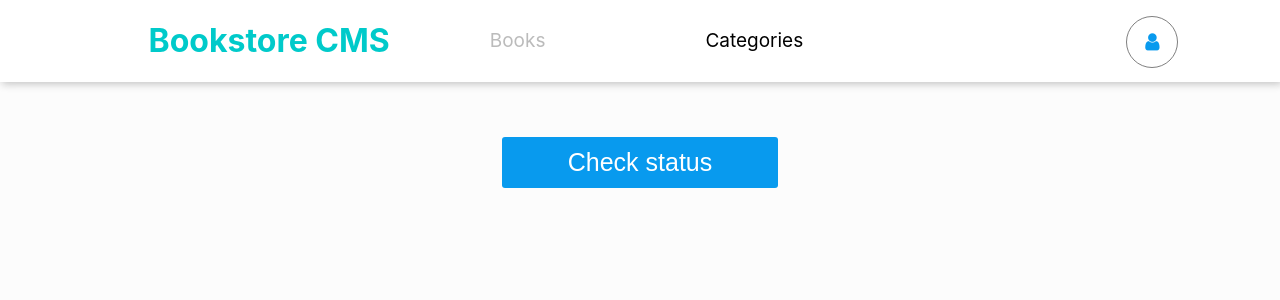
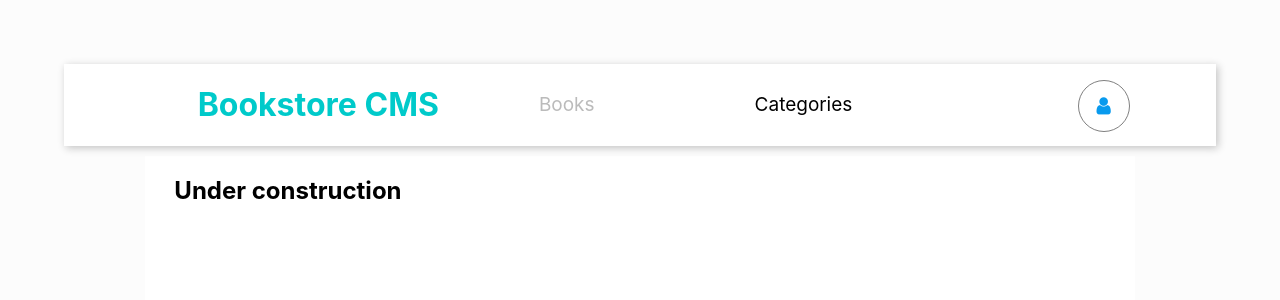
Before and after one commit to alexiscyber14/REACT-BOOK-STORE, a React (Create React App) app: page /categories in a window 1280 px wide. Shown: the top 300 px of the page. Built offline with nearby package versions, Linux system fonts and the light colour scheme.

Commit message:
Add style

```diff
--- a/src/App.css
+++ b/src/App.css
@@ -1,6 +1,6 @@
 
 body {
-  margin: 0;
+  margin: 5%;
   background-color: rgb(252, 252, 252);
 }
 
@@ -50,6 +50,13 @@ h2 {
 
 .active-link {
   border-bottom: 2px solid red;
+}
+
+.main{
+  background-color: rgba(247, 247, 247, 0.966);
+  margin-top: -25px;
+  padding-top: 4%;
+  padding-bottom: 1%;
 }
 
 .homeContent {
@@ -201,16 +208,26 @@ h2 {
 }
 
 .FormContainer form .AddBook {
-  width: 45%;
-  margin-right: 4%;
+  width: 30%;
+  margin-right: 1%;
   border: 1px solid rgb(235, 235, 235);
   font-size: 17px;
   padding-left: 15px;
-  height: 30px;
+  height: 36px;
 }
 
 .FormContainer form .Author {
   width: 29%;
+  margin-right: 2%;
+  padding-left: 10px;
+  height: 36px;
+  border: 1px solid rgb(235, 235, 235);
+  font-size: 17px;
+  margin-top: -1px;
+}
+
+#category {
+  width: 13%;
   margin-right: 2%;
   padding-left: 10px;
   height: 36px;
@@ -258,9 +275,17 @@ h2 {
 }
 
 .statusB {
-  margin-top: 5%;
+  margin-top: 1%;
   display: flex;
   flex-direction: row;
-  align-items: center;
-  justify-content: space-around;
+  align-items: left;
+  height: auto;
+  background-color:white;
+
 }
+
+.statusB h2{
+  text-align: left;
+  margin-left: 3%;
+  padding-bottom: 15%;
+}
--- a/src/components/Categories.js
+++ b/src/components/Categories.js
@@ -1,12 +1,21 @@
-import React from 'react';
+import { useSelector, useDispatch } from 'react-redux';
+import { checkStatus } from '../redux/categories/categorySlice';
 import '../App.css';
-import '../spinner.png';
 
-const Categories = () => (
-  <div className="homeContent">
-    <div className="statusB">
-      <button type="button">Check status</button>
+const Categories = () => {
+  const dispatch = useDispatch();
+  const status = useSelector((state) => state.categories.status);
+  dispatch(checkStatus());
+
+  return (
+    <div className="homeContent">
+      <div className="statusB">
+        <h2>
+          {status}
+        </h2>
+      </div>
     </div>
-  </div>
-);
+  );
+};
+
 export default Categories;
--- a/src/components/Home.js
+++ b/src/components/Home.js
@@ -5,9 +5,11 @@ import Form from './Form';
 import BookList from './books';
 
 const Home = () => (
-  <div className="homeContent">
-    <BookList />
-    <Form />
+  <div className="main">
+    <div className="homeContent">
+      <BookList />
+      <Form />
+    </div>
   </div>
 );
 export default Home;
--- a/src/components/books.js
+++ b/src/components/books.js
@@ -88,7 +88,7 @@ const BookList = () => {
             <input placeholder="Book title" className="AddBook" name="title" type="text" value={title} onChange={(e) => setTitle(e.target.value)} />
             <input placeholder="Author" type="text" className="Author" name="author" value={author} onChange={(e) => setAuthor(e.target.value)} />
             <select id="category" name="category" required value={category} onChange={(e) => setCategory(e.target.value)}>
-              <option value="">--Please choose category--</option>
+              <option value="">category</option>
               <option value="Fiction">Fiction</option>
               <option value="Nonfiction">Nonfiction</option>
               <option value="Science Fiction">Science Fiction</option>
--- a/src/redux/categories/categorySlice.js
+++ b/src/redux/categories/categorySlice.js
@@ -9,7 +9,7 @@ const categoriesSlice = createSlice({
   name: 'categories',
   initialState,
   reducers: {
-    checkStatus: (state) => state.status,
+    checkStatus: (state) => ({ ...state }),
   },
 });
 
--- a/src/redux/store.js
+++ b/src/redux/store.js
@@ -1,8 +1,10 @@
 import { configureStore } from '@reduxjs/toolkit';
 import bookReducer from './books/bookSlice';
+import categoriesReducer from './categories/categorySlice';
 
 export const store = configureStore({
   reducer: {
     books: bookReducer,
+    categories: categoriesReducer,
   },
 });
```
